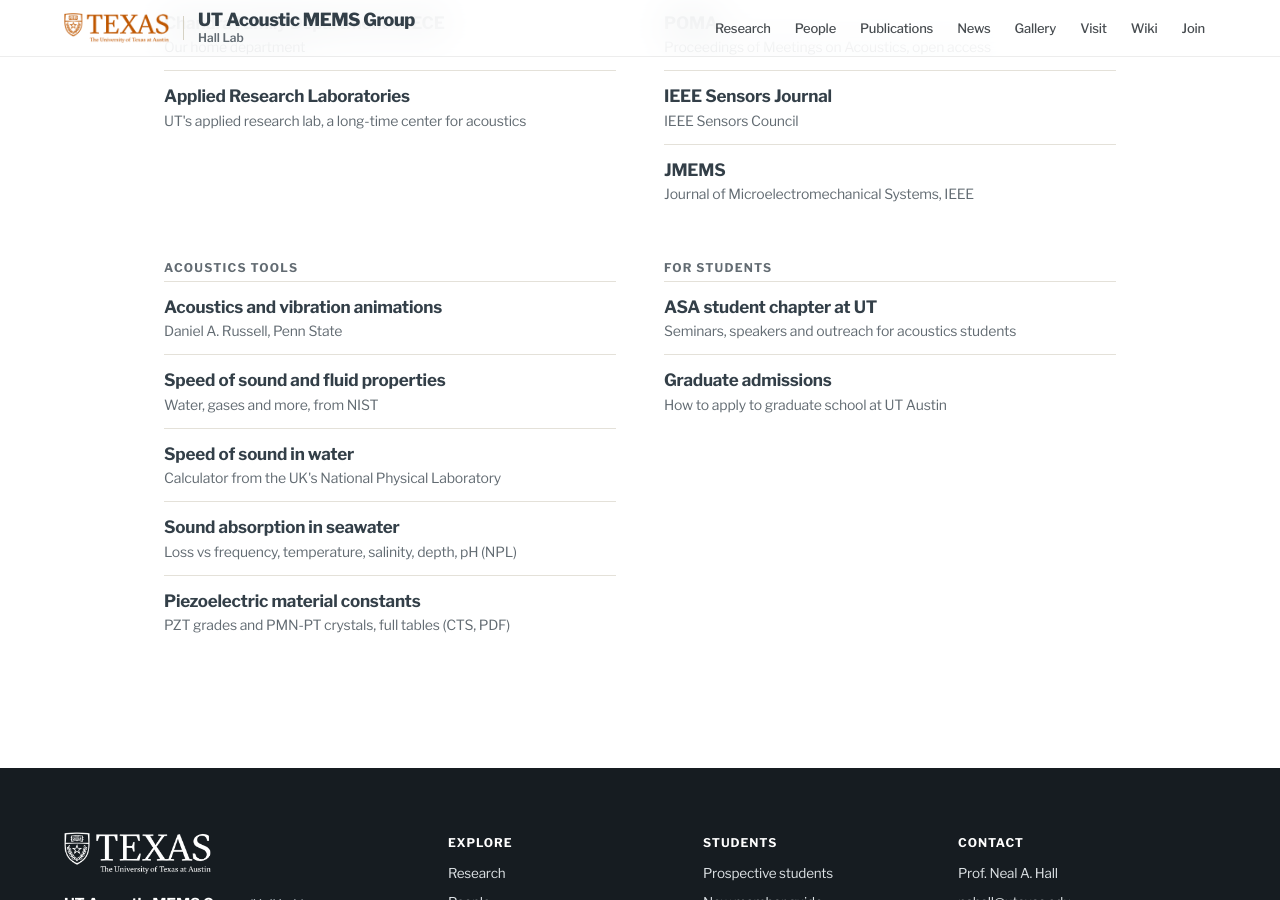
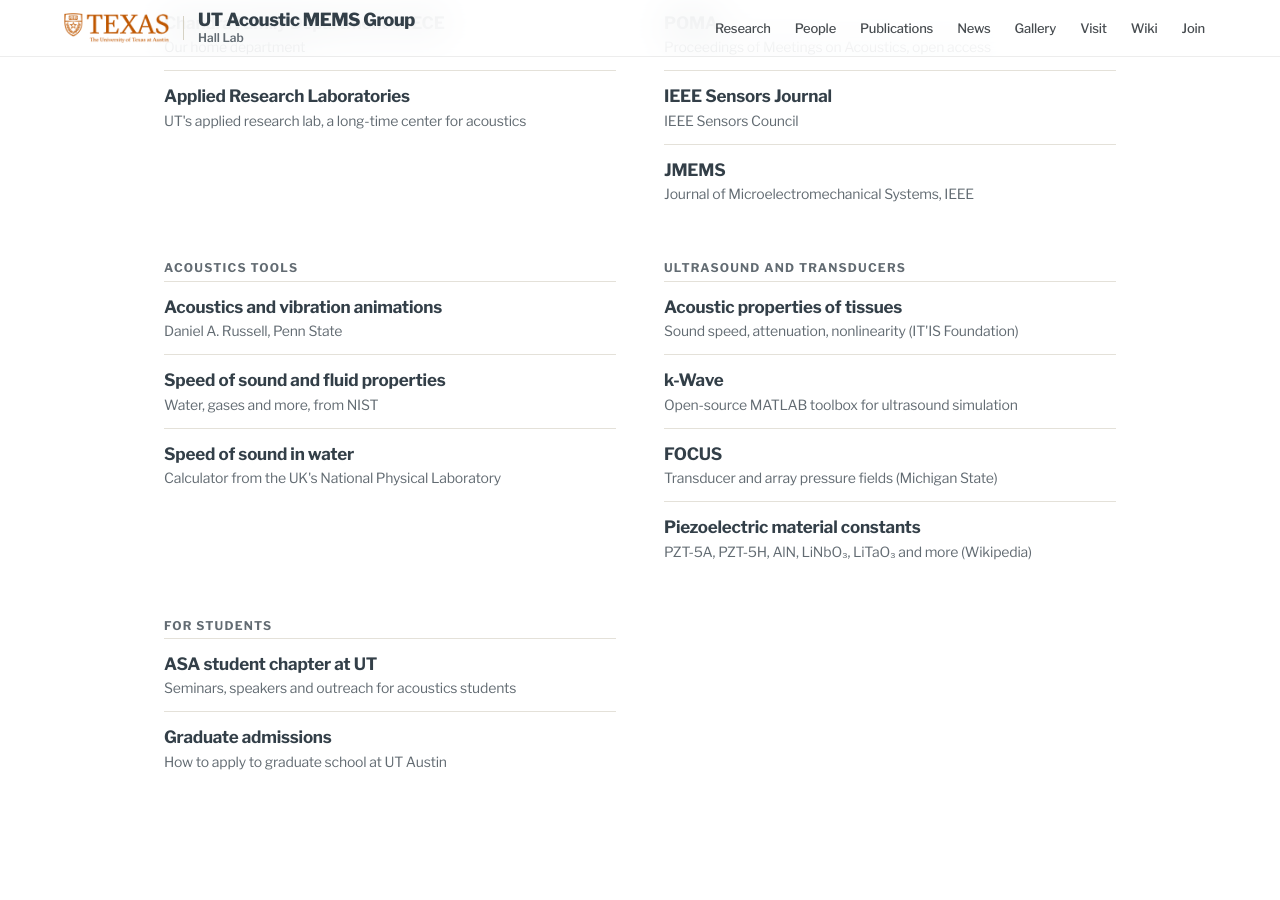
Before and after one commit to utacousticmems/utacousticmems.github.io, a Jekyll site: the page built from links.html, in a window 1280 px wide and 900 px high, scrolled down 520 px. Built offline with Jekyll 4.4.1, drawn with Linux system fonts in a browser that asks for light colours.

Commit message:
Useful links: ultrasound tools and one piezoelectric materials list
Ehsan asked for ultrasound resources in place of the seawater absorption
calculator (better suited to an underwater acoustics group), and for one
site that covers PZT-5A/5H, AlN, LiNbO3 and LiTaO3.

- Remove NPL "Sound absorption in seawater".
- New group "Ultrasound and transducers": IT'IS acoustic properties of
  tissues, k-Wave, FOCUS (Michigan State), and Wikipedia's List of
  piezoelectric materials, which replaces the CTS PDF (PZT and PMN-PT only).
- The page description now mentions ultrasound tools.

Every new link was opened over https on 2026-11-27.

Co-Authored-By: Claude Opus 5.5 <noreply@anthropic.com>
Claude-Session: https://claude.ai/code/session_01XnJK1umFLrWG5SXk7z2DCn

```diff
--- a/_data/links.yml
+++ b/_data/links.yml
@@ -1,5 +1,5 @@
 # Useful links page (/links/). It is linked from the footer, under "Students", and is not in the top menu.
-# Groups show in this order, and links in the order listed. Keep the whole page short (about 15 links).
+# Groups show in this order, and links in the order listed. Keep the whole page short (under 20 links).
 # Use https:// addresses only, and open a new link once in your browser to check that it loads.
 #   name: the link text
 #   url:  the full address
@@ -49,12 +49,21 @@
     - name: Speed of sound in water
       url: https://resource.npl.co.uk/acoustics/techguides/soundpurewater/
       note: Calculator from the UK's National Physical Laboratory
-    - name: Sound absorption in seawater
-      url: https://resource.npl.co.uk/acoustics/techguides/seaabsorption/
-      note: Loss vs frequency, temperature, salinity, depth, pH (NPL)
+
+- group: Ultrasound and transducers
+  links:
+    - name: Acoustic properties of tissues
+      url: https://itis.swiss/virtual-population/tissue-properties/database/acoustic-properties
+      note: Sound speed, attenuation, nonlinearity (IT'IS Foundation)
+    - name: k-Wave
+      url: https://www.k-wave.org/
+      note: Open-source MATLAB toolbox for ultrasound simulation
+    - name: FOCUS
+      url: https://www.egr.msu.edu/~fultras-web/
+      note: Transducer and array pressure fields (Michigan State)
     - name: Piezoelectric material constants
-      url: https://www.ctscorp.com/Files/DataSheets/Piezoelectric/Bulk-Piezoceramics/CTS-Piezoelectric-Bulk-Piezoceramics-Ceramic-Material-Properties-Datasheet.pdf
-      note: PZT grades and PMN-PT crystals, full tables (CTS, PDF)
+      url: https://en.wikipedia.org/wiki/List_of_piezoelectric_materials
+      note: PZT-5A, PZT-5H, AlN, LiNbO₃, LiTaO₃ and more (Wikipedia)
 
 - group: For students
   links:
--- a/links.html
+++ b/links.html
@@ -1,7 +1,7 @@
 ---
 title: Useful links
 permalink: /links/
-description: "Useful links from the UT Acoustic MEMS Group (Hall Lab): acoustics at UT Austin, the journals we publish in, acoustics tools, and graduate admissions."
+description: "Useful links from the UT Acoustic MEMS Group (Hall Lab): acoustics at UT Austin, the journals we publish in, acoustics and ultrasound tools, and graduate admissions."
 lede: Acoustics at UT, the journals we publish in, and a few tools we use.
 ---
 {%- comment -%} The links themselves live in _data/links.yml. This page is linked from the footer only, not from the top menu. {%- endcomment -%}
```
